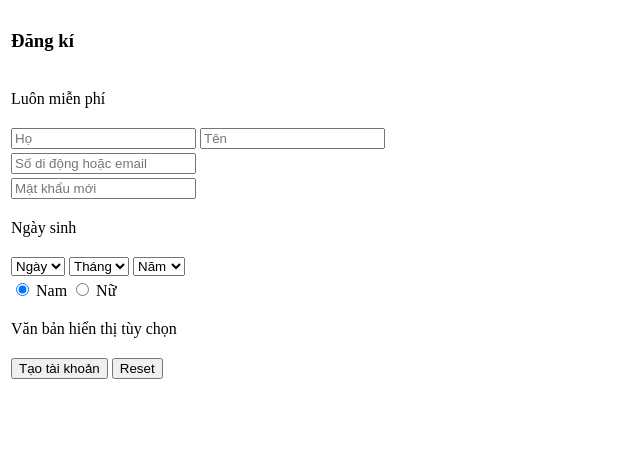
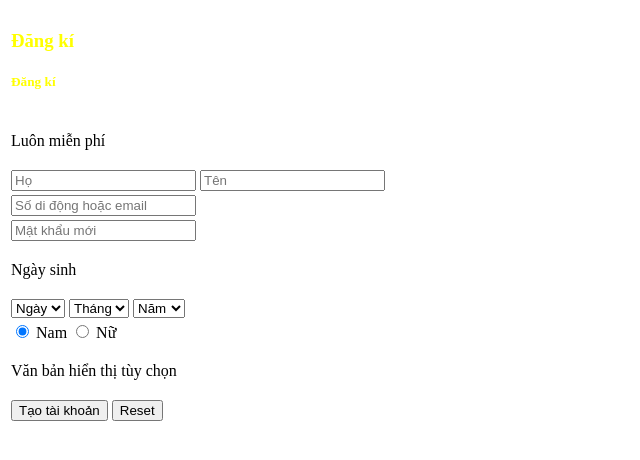
Before and after one commit to NDPhucHE/wed201.gihub.io, a plain HTML site: page facebook.html in a window 1280 px wide. Shown: the whole page, without its empty margins (0-640 px from the left). Drawn offline with Linux system fonts and the light colour scheme.

Commit message:
Buổi 1
Tạo môi trường làm việc + HTML + 1 chút CSS

```diff
--- a/facebook.html
+++ b/facebook.html
@@ -5,13 +5,15 @@
     <meta http-equiv="X-UA-Compatible" content="IE=edge">
     <meta name="viewport" content="width=device-width, initial-scale=1.0">
     <title>Facebook</title>
+  <link rel="stylesheet" href="./style.css">
 </head>
 <body>
     <form>
         <table>
             <tr>
                 <td>
-                    <h3>Đăng kí</h3>
+                    <h3 class="title">Đăng kí</h3>
+                    <h5 class="title">Đăng kí</h5>
                 </td>
 
             </tr>
--- a/style.css
+++ b/style.css
@@ -1,8 +1,12 @@
-Các cách nhúng css vào file html
+/* Các cách nhúng css vào file html
 3 cách nhúng:
 Cách 1: Nhúng trực tiếp trong thẻ
 Cách 2 : Nhúng trong file HTML
+Cách 3: Nhứng URL vào HTML
 
 
 Định danh:
-Có 2 dạng: ID và class
+Có 2 dạng: ID và class */
+.title{
+    color: yellow;
+}
```
